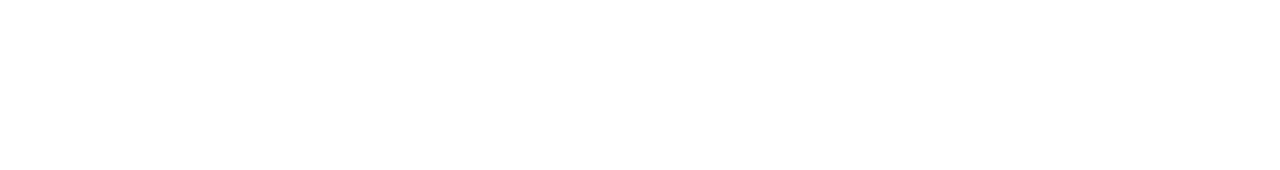
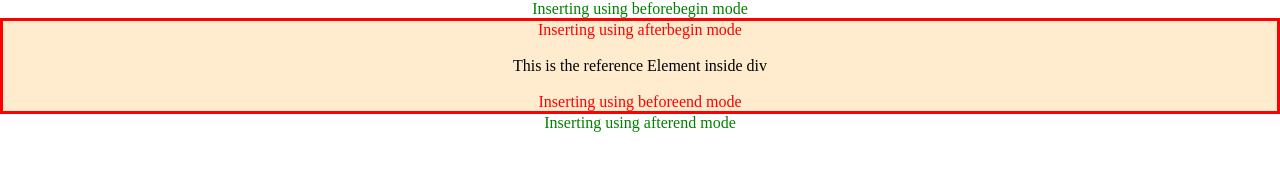
Before and after one commit to vikingwarior/JavaScript-Course, a website: page Harsh/26-insertAdjcent-HTML-insertion-method/index.html in a window 1280 px wide. Drawn offline with Linux system fonts and the light colour scheme.

Commit message:
Changes to be committed: 	modified:   Harsh/26-insertAdjcent-HTML-insertion-method/index.html 	modified:   Harsh/26-insertAdjcent-HTML-insertion-method/script.js 	modified:   Harsh/26-insertAdjcent-HTML-insertion-method/style.css

```diff
--- a/Harsh/26-insertAdjcent-HTML-insertion-method/index.html
+++ b/Harsh/26-insertAdjcent-HTML-insertion-method/index.html
@@ -4,11 +4,18 @@
 <head>
   <meta charset="utf-8">
   <meta name="viewport" content="width=device-width">
-  <title>template</title>
+  <title>26-insertAdjcent-HTML-insertion-method</title>
   <link href="style.css" rel="stylesheet" type="text/css" />
 </head>
 
 <body>
+  <div id="elem">
+    <br>
+    <br>
+    <div style="color: black;">This is the reference Element inside div</div>
+
+    <br>
+  </div>
   <script src="script.js"></script>
 </body>
 
--- a/Harsh/26-insertAdjcent-HTML-insertion-method/script.js
+++ b/Harsh/26-insertAdjcent-HTML-insertion-method/script.js
@@ -0,0 +1,10 @@
+let elem = document.getElementById("elem");
+console.log(elem);
+
+// .insertAdjcentHTML -> This methods inserts HTML in the surrounding of the elment on which it is being invoked. The position on which the specified HTML would be inserted is dependent on the mode in which it is being invoked.
+
+// Refer the lines and inspect the HTML structure to see how each of the mode of this function works
+elem.insertAdjacentHTML("afterbegin", "Inserting using afterbegin mode");
+elem.insertAdjacentHTML("beforebegin", "Inserting using beforebegin mode");
+elem.insertAdjacentHTML("afterend", "Inserting using afterend mode");
+elem.insertAdjacentHTML("beforeend", "Inserting using beforeend mode");
--- a/Harsh/26-insertAdjcent-HTML-insertion-method/style.css
+++ b/Harsh/26-insertAdjcent-HTML-insertion-method/style.css
@@ -0,0 +1,13 @@
+* {
+  margin: 0;
+  padding: 0;
+  text-align: center;
+  color: green;
+}
+
+#elem {
+  color: red;
+  background-color: blanchedalmond;
+  border-style: solid;
+  border-color: red;
+}
```
